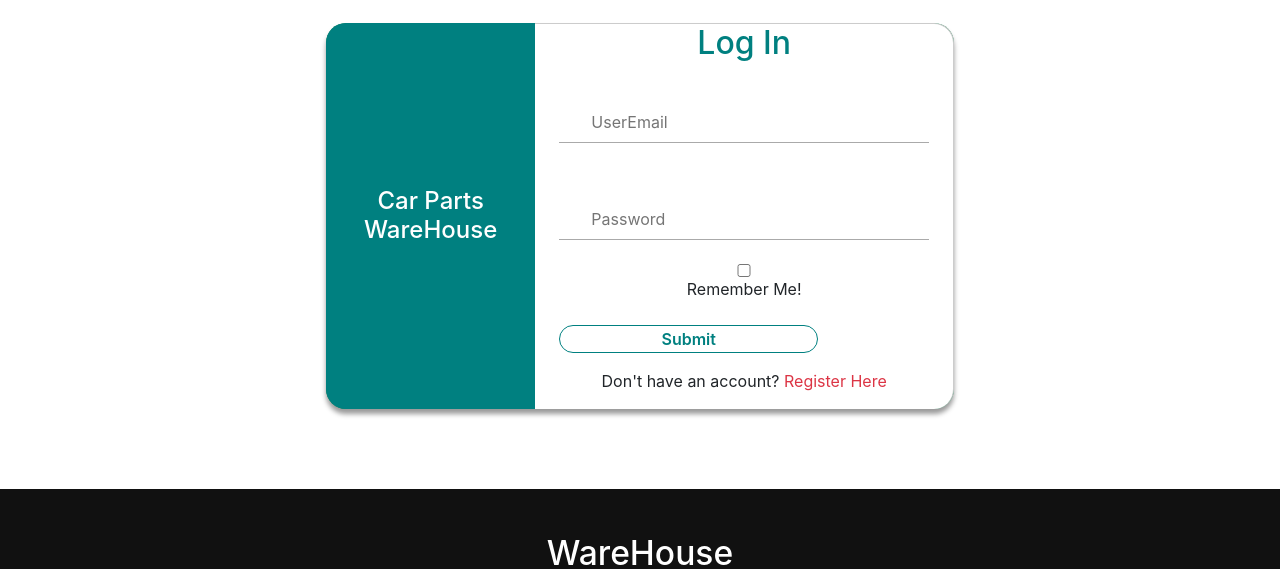
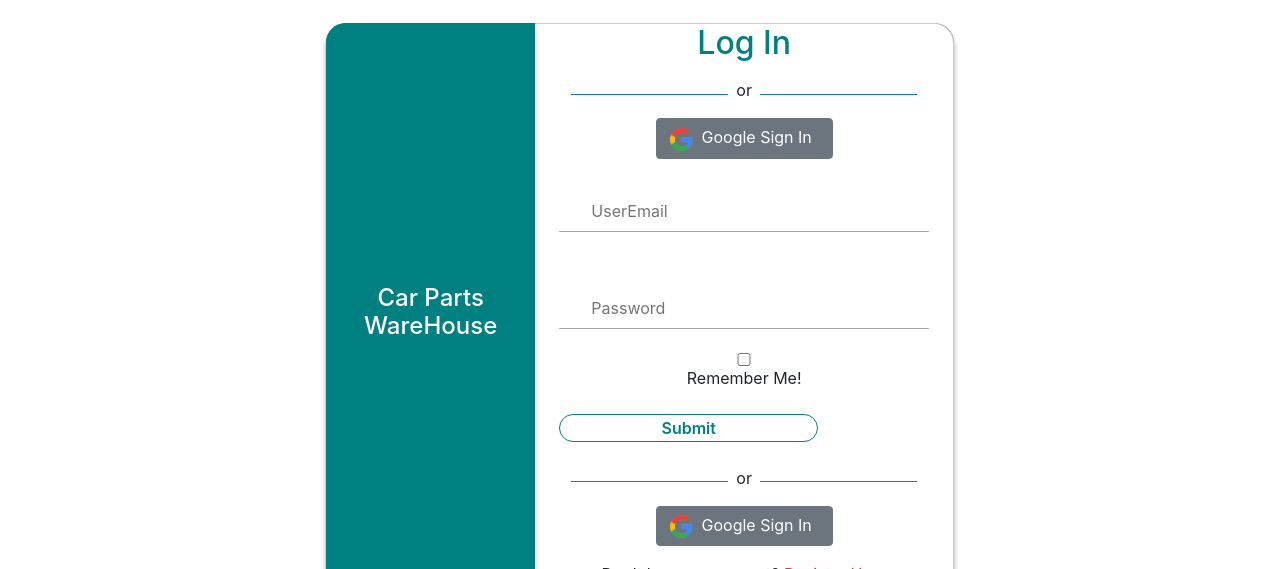
Before and after one commit to Rajesh-107/warehouse-management-client-side, a React (Create React App) app: page /login in a window 1280 px wide. Shown: the part 383-952 px from the top of the page. Built offline with nearby package versions, Linux system fonts and the light colour scheme; no server answers.

Commit message:
implement googlelogin system

```diff
--- a/src/App.js
+++ b/src/App.js
@@ -1,10 +1,12 @@
 import { Route, Routes } from 'react-router-dom';
 import './App.css';
 import About from './components/About/About';
+import Delivered from './components/CheckOut/Delivered/Delivered';
 import Home from './components/Home/Home/Home';
 import ItemDetail from './components/ItemDetail/ItemDetail';
 import Login from './components/Login/Login/Login';
 import Register from './components/Login/Register/Register';
+import RequireAuth from './components/Login/RequireAuth/RequireAuth';
 import NotFound from './components/NotFound/NotFound';
 import Footer from './components/Shared/Footer/Footer';
 import Header from './components/Shared/Header/Header';
@@ -20,6 +22,11 @@
           <Route path='/about' element={<About></About>}></Route>
           <Route path='/login' element={<Login></Login>}></Route>
           <Route path='/register' element={<Register></Register>}></Route>
+          <Route path='/delivered' element={
+            <RequireAuth>
+              <Delivered></Delivered>
+            </RequireAuth>
+          }></Route>
           <Route path='*' element={<NotFound></NotFound>}></Route>
         </Routes>
         <Footer></Footer>
--- /dev/null
+++ b/src/components/CheckOut/Delivered/Delivered.js
@@ -0,0 +1,12 @@
+import React from 'react';
+
+const Delivered = () => {
+    return (
+        <div>
+            <h2>Deliverd item</h2>
+
+        </div>
+    );
+};
+
+export default Delivered;
--- a/src/components/ItemDetail/ItemDetail.js
+++ b/src/components/ItemDetail/ItemDetail.js
@@ -1,11 +1,16 @@
 import React from 'react';
-import {useParams} from 'react-router-dom';
+import {Link, useParams} from 'react-router-dom';
 
 const ItemDetail = () => {
     const {id} = useParams();
     return (
         <div>
             <h2>This is item Detail part: {id} </h2>
+            <div className='text-center'>
+            <Link to='/delivered'>
+                <button className='btn btn-secondary'>Delivered Item</button>
+            </Link>
+            </div>
         </div>
     );
 };
--- a/src/components/Login/Login/Login.js
+++ b/src/components/Login/Login/Login.js
@@ -1,8 +1,9 @@
 import React, {useRef} from 'react';
 import './Login.css';
-import {Link, useNavigate} from 'react-router-dom';
+import {Link, useLocation, useNavigate} from 'react-router-dom';
 import { useSignInWithEmailAndPassword } from 'react-firebase-hooks/auth';
 import auth from '../../../firebase.init';
+import SocialLogin from '../SocialLogin/SocialLogin';
 
 const Login = () => {
     const [
@@ -12,8 +13,8 @@
         error,
       ] = useSignInWithEmailAndPassword(auth);
 
-
-
+    const location = useLocation();
+    let from = location.state?.from?.pathname || '/'
     const emailRef = useRef('');
     const passwordRef = useRef('');
     const navigate = useNavigate()
@@ -30,7 +31,7 @@
         navigate('/register');
     }
     if(user){
-        navigate('/home');
+        navigate(from, {replace: true});
     }
 
 
@@ -38,6 +39,7 @@
         <div>
 
             <div className="container-fluid">
+
 		<div className="row main-content bg-success text-center">
 			<div className="col-md-4 text-center company__info">
 				<span className="company__logo"><h2><span className="fa fa-android"></span></h2></span>
@@ -48,6 +50,7 @@
 					<div className="row">
 						<h2>Log In</h2>
 					</div>
+                    <SocialLogin></SocialLogin>
 					<div className="row">
 						<form onSubmit={handleSubmit} control="" className="form-group">
 							<div className="row">
@@ -66,7 +69,8 @@
 							</div>
 						</form>
 					</div>
-					<div className="row">
+                    <SocialLogin></SocialLogin>
+					<div className="row mt-3">
 						<p>Don't have an account? <Link to='/register' onClick={navigateRegister} className='text-decoration-none pe-auto text-danger'>Register Here</Link></p>
 					</div>
 				</div>
--- a/src/components/Login/Register/Register.js
+++ b/src/components/Login/Register/Register.js
@@ -3,6 +3,7 @@
 import './Register.css';
 import { useCreateUserWithEmailAndPassword } from 'react-firebase-hooks/auth';
 import auth from '../../../firebase.init';
+import SocialLogin from '../SocialLogin/SocialLogin';
 
 const Register = () => {
     const [
@@ -45,6 +46,7 @@
 					<div className="row">
 						<h2>Register Now</h2>
 					</div>
+
 					<div className="row">
 						<form onSubmit={handleRegister} control="" className="form-group">
 							<div className="row">
@@ -66,7 +68,8 @@
 							</div>
 						</form>
 					</div>
-					<div className="row">
+                    <SocialLogin></SocialLogin>
+					<div className="row mt-3">
 						<p>Already Register ? <Link to='/login' onClick={navigateLogin}  className='text-decoration-none pe-auto text-danger'>Login</Link></p>
 					</div>
 				</div>
--- /dev/null
+++ b/src/components/Login/SocialLogin/SocialLogin.js
@@ -0,0 +1,21 @@
+import React from 'react';
+import icon from '../../../images/icon/google.png'
+
+const SocialLogin = () => {
+    return (
+        <div>
+            <div className='d-flex align-items-center'>
+                <div style={{height:'1px'}} className='bg-primary w-50'></div>
+                <p className='mt-2 px-2'>or</p>
+                <div style={{height:'1px'}} className='bg-primary w-50'></div>
+            </div>
+            <div>
+                <button className='btn btn-secondary'><img style={{width:'25px'}} src={icon} alt="" />
+                <span className='px-2'>Google Sign In</span>
+                </button>
+            </div>
+        </div>
+    );
+};
+
+export default SocialLogin;
--- a/src/components/Shared/Header/Header.js
+++ b/src/components/Shared/Header/Header.js
@@ -3,8 +3,18 @@
 import './Header.css';
 import logo from '../../../images/img_406278.ico';
 import { Link } from 'react-router-dom';
+import { useAuthState } from 'react-firebase-hooks/auth';
+import auth from '../../../firebase.init';
+import { signOut } from 'firebase/auth';
 
 const Header = () => {
+  const [user] = useAuthState(auth);
+
+  const handleSignOut = ()=>{
+    signOut(auth);
+  }
+
+
     return (
         <>
        <Navbar sticky="top" collapseOnSelect expand="lg" bg="secondary" variant="dark">
@@ -27,9 +37,13 @@
     </Nav>
     <Nav>
       <Nav.Link as={Link} to="about">About</Nav.Link>
-      <Nav.Link as={Link} to="login">
+     {
+       user ?
+        <button onClick={handleSignOut} className='btn btn-secondary'>SignOut</button>
+    :
+    <Nav.Link as={Link} to="login">
         Login
-      </Nav.Link>
+      </Nav.Link>}
     </Nav>
   </Navbar.Collapse>
   </Container>
```
Also changed, not shown: src/images/icon/google.png (added).
